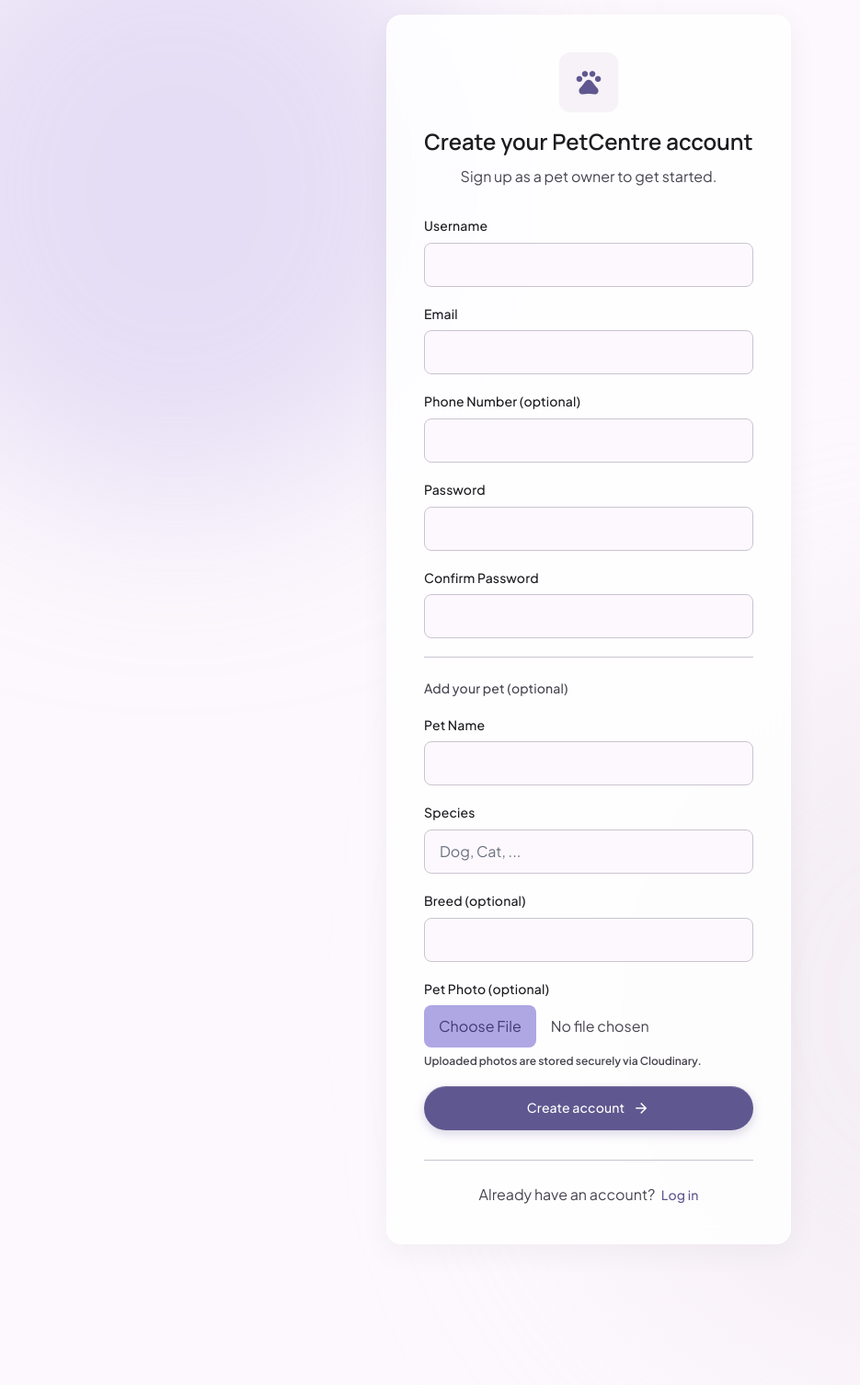
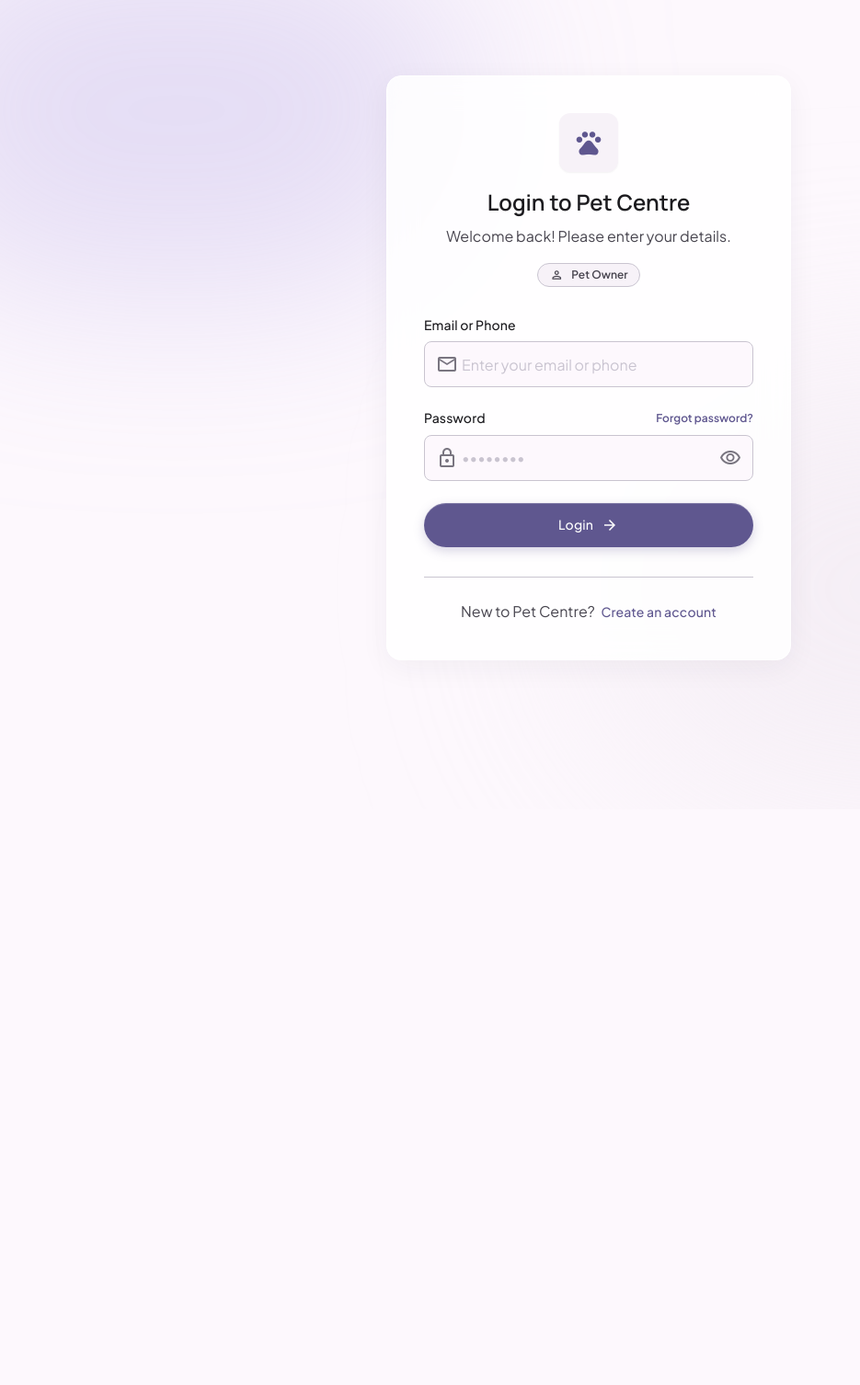
Before and after one commit to RashiBista/PetCenter, a Django app: page /login/pet-owner/ in a window 1280 px wide; the page is wider, and only the part inside the window is pictured. Shown: that part at 92% size, without its empty margins (0-935 px from the left). After the commit the page ends 731 px from the top of that part, so only its background shows below. Run offline with Django 5.2, Linux system fonts and the light colour scheme; parts of the project's set-up code (start-up, migrations or seed data) failed here and were passed over; some libraries are stand-ins or nearby versions.

Commit message:
Fixed the login/signups for users and admin

```diff
--- a/PetCentre_RegistrationSystem/templates/core/admin_login.html
+++ b/PetCentre_RegistrationSystem/templates/core/admin_login.html
@@ -1,4 +1,3 @@
-{% load static %}
 <!DOCTYPE html>
 
 <html lang="en"><head>
@@ -158,7 +157,7 @@
 </div>
 <span class="font-label-md text-label-md text-on-surface-variant group-hover:text-on-surface transition-colors">Remember me</span>
 </label>
-<a class="font-label-md text-label-md text-primary hover:text-primary-fixed-dim transition-colors" href="#">Forgot password?</a>
+<a class="font-label-md text-label-md text-primary hover:text-primary-fixed-dim transition-colors" href="{% url 'core:forgot_password' %}">Forgot password?</a>
 </div>
 <!-- Login Button -->
 <button class="w-full h-14 rounded-full bg-primary text-on-primary font-title-lg text-title-lg hover:bg-surface-tint shadow-md hover:shadow-lg hover:-translate-y-[1px] active:translate-y-[1px] active:shadow-sm transition-all duration-200 flex items-center justify-center gap-2 mt-8" type="submit">
--- a/PetCentre_RegistrationSystem/templates/core/landing_page.html
+++ b/PetCentre_RegistrationSystem/templates/core/landing_page.html
@@ -1,4 +1,3 @@
-{% load static %}
 <!DOCTYPE html>
 
 <html class="scroll-smooth" lang="en"><head>
@@ -189,7 +188,7 @@
 <!-- Main Content Canvas -->
 <main class="flex-grow pt-20">
 <!-- Hero Section -->
-<section class="relative min-h-[calc(100vh-80px)] flex items-center overflow-hidden">
+<section class="relative min-h-[calc(100vh-80px)] flex items-center overflow-y-auto">
 <!-- Background Decorative Elements -->
 <div class="absolute inset-0 pointer-events-none z-0">
 <!-- Abstract Lavender Mist blobs -->
--- a/PetCentre_RegistrationSystem/templates/core/pet_owner_login.html
+++ b/PetCentre_RegistrationSystem/templates/core/pet_owner_login.html
@@ -116,82 +116,68 @@
     </style>
 </head>
 <body class="bg-surface font-body-md text-on-surface min-h-screen flex items-center justify-center p-4 antialiased relative overflow-y-auto">
+<!-- Abstract Background Decor -->
 <div class="absolute top-[-10%] left-[-10%] w-[50%] h-[50%] bg-primary-container rounded-full mix-blend-multiply filter blur-[100px] opacity-30 pointer-events-none"></div>
 <div class="absolute bottom-[-10%] right-[-10%] w-[60%] h-[60%] bg-surface-container-high rounded-full mix-blend-multiply filter blur-[120px] opacity-40 pointer-events-none"></div>
 <main class="w-full max-w-[440px] z-10 relative">
+<!-- Login Card -->
 <div class="glass-panel rounded-2xl p-8 md:p-10 border border-white">
+<!-- Logo / Brand Anchor -->
 <div class="flex flex-col items-center mb-8">
 <div class="w-16 h-16 bg-surface-container-low rounded-xl shadow-sm flex items-center justify-center mb-4">
 <span class="material-symbols-outlined text-primary text-[32px]">pets</span>
 </div>
-<h1 class="font-headline-md text-headline-md text-on-surface text-center">Create your PetCentre account</h1>
-<p class="font-body-md text-body-md text-on-surface-variant mt-2 text-center">Sign up as a pet owner to get started.</p>
+<h1 class="font-headline-md text-headline-md text-on-surface text-center">Login to Pet Centre</h1>
+<p class="font-body-md text-body-md text-on-surface-variant mt-2 text-center">Welcome back! Please enter your details.</p>
+<!-- Role Indicator Badge -->
+<div class="mt-4 px-3 py-1 bg-surface-container-low rounded-full border border-outline-variant flex items-center gap-2">
+<span class="material-symbols-outlined text-on-surface-variant text-[16px]">person</span>
+<span class="font-label-sm text-label-sm text-on-surface-variant">Pet Owner</span>
 </div>
-
-{% if errors %}
-<div class="mb-6 px-4 py-3 rounded-lg bg-error-container text-on-error-container text-body-md">
-  <ul class="list-disc pl-5">
-    {% for field, msgs in errors.items %}
-      {% for msg in msgs %}<li>{{ msg }}</li>{% endfor %}
-    {% endfor %}
-  </ul>
 </div>
+<!-- Login Form -->
+{% if error %}
+<div class="mb-2 px-4 py-3 rounded-lg bg-error-container text-on-error-container text-body-md">{{ error }}</div>
 {% endif %}
-
-<form class="space-y-5" method="post" enctype="multipart/form-data">
+<form class="space-y-6" method="post">
 {% csrf_token %}
+<!-- Email Field -->
 <div class="space-y-2">
-<label class="font-label-md text-label-md text-on-surface block" for="username">Username</label>
-<input class="w-full h-12 px-4 rounded-lg border border-outline-variant bg-surface text-on-surface text-body-md focus:border-primary focus:ring-1 focus:ring-primary outline-none transition-colors" id="username" name="username" required type="text" value="{{ form_data.username|default:'' }}"/>
+<label class="font-label-md text-label-md text-on-surface block" for="email">Email or Phone</label>
+<div class="relative rounded-lg input-focus-ring border border-outline-variant bg-surface transition-colors duration-200">
+<div class="absolute inset-y-0 left-0 pl-3 flex items-center pointer-events-none">
+<span class="material-symbols-outlined text-outline">mail</span>
 </div>
+<input class="w-full pl-10 pr-4 py-3 bg-transparent border-none rounded-lg focus:ring-0 font-body-md text-body-md placeholder-outline-variant text-on-surface h-12" id="email" name="email" placeholder="Enter your email or phone" type="text"/>
+</div>
+</div>
+<!-- Password Field -->
 <div class="space-y-2">
-<label class="font-label-md text-label-md text-on-surface block" for="email">Email</label>
-<input class="w-full h-12 px-4 rounded-lg border border-outline-variant bg-surface text-on-surface text-body-md focus:border-primary focus:ring-1 focus:ring-primary outline-none transition-colors" id="email" name="email" required type="email" value="{{ form_data.email|default:'' }}"/>
+<div class="flex justify-between items-center">
+<label class="font-label-md text-label-md text-on-surface block" for="password">Password</label>
+<a class="font-label-sm text-label-sm text-primary hover:text-on-primary-fixed-variant transition-colors" href="{% url 'core:forgot_password' %}">Forgot password?</a>
 </div>
-<div class="space-y-2">
-<label class="font-label-md text-label-md text-on-surface block" for="phone_number">Phone Number (optional)</label>
-<input class="w-full h-12 px-4 rounded-lg border border-outline-variant bg-surface text-on-surface text-body-md focus:border-primary focus:ring-1 focus:ring-primary outline-none transition-colors" id="phone_number" name="phone_number" type="text" value="{{ form_data.phone_number|default:'' }}"/>
+<div class="relative rounded-lg input-focus-ring border border-outline-variant bg-surface transition-colors duration-200">
+<div class="absolute inset-y-0 left-0 pl-3 flex items-center pointer-events-none">
+<span class="material-symbols-outlined text-outline">lock</span>
 </div>
-<div class="space-y-2">
-<label class="font-label-md text-label-md text-on-surface block" for="password">Password</label>
-<input class="w-full h-12 px-4 rounded-lg border border-outline-variant bg-surface text-on-surface text-body-md focus:border-primary focus:ring-1 focus:ring-primary outline-none transition-colors" id="password" name="password" required type="password"/>
+<input class="w-full pl-10 pr-10 py-3 bg-transparent border-none rounded-lg focus:ring-0 font-body-md text-body-md placeholder-outline-variant text-on-surface h-12" id="password" name="password" placeholder="••••••••" type="password"/>
+<button class="absolute inset-y-0 right-0 pr-3 flex items-center text-outline hover:text-on-surface-variant" type="button">
+<span class="material-symbols-outlined">visibility</span>
+</button>
 </div>
-<div class="space-y-2">
-<label class="font-label-md text-label-md text-on-surface block" for="password2">Confirm Password</label>
-<input class="w-full h-12 px-4 rounded-lg border border-outline-variant bg-surface text-on-surface text-body-md focus:border-primary focus:ring-1 focus:ring-primary outline-none transition-colors" id="password2" name="password2" required type="password"/>
 </div>
-
-<div class="pt-2 border-t border-outline-variant">
-<p class="font-label-md text-label-md text-on-surface-variant mb-3 pt-4">Add your pet (optional)</p>
-</div>
-<div class="space-y-2">
-<label class="font-label-md text-label-md text-on-surface block" for="pet_name">Pet Name</label>
-<input class="w-full h-12 px-4 rounded-lg border border-outline-variant bg-surface text-on-surface text-body-md focus:border-primary focus:ring-1 focus:ring-primary outline-none transition-colors" id="pet_name" name="pet_name" type="text" value="{{ form_data.pet_name|default:'' }}"/>
-</div>
-<div class="space-y-2">
-<label class="font-label-md text-label-md text-on-surface block" for="pet_species">Species</label>
-<input class="w-full h-12 px-4 rounded-lg border border-outline-variant bg-surface text-on-surface text-body-md focus:border-primary focus:ring-1 focus:ring-primary outline-none transition-colors" id="pet_species" name="pet_species" type="text" placeholder="Dog, Cat, ..." value="{{ form_data.pet_species|default:'' }}"/>
-</div>
-<div class="space-y-2">
-<label class="font-label-md text-label-md text-on-surface block" for="pet_breed">Breed (optional)</label>
-<input class="w-full h-12 px-4 rounded-lg border border-outline-variant bg-surface text-on-surface text-body-md focus:border-primary focus:ring-1 focus:ring-primary outline-none transition-colors" id="pet_breed" name="pet_breed" type="text" value="{{ form_data.pet_breed|default:'' }}"/>
-</div>
-<div class="space-y-2">
-<label class="font-label-md text-label-md text-on-surface block" for="pet_photo">Pet Photo (optional)</label>
-<input class="w-full text-body-md text-on-surface-variant file:mr-4 file:py-2.5 file:px-4 file:rounded-lg file:border-0 file:bg-primary-container file:text-on-primary-container file:font-label-md hover:file:bg-primary-container/80 cursor-pointer" id="pet_photo" name="pet_photo" type="file" accept="image/*"/>
-<p class="text-label-sm text-on-surface-variant">Uploaded photos are stored securely via Cloudinary.</p>
-</div>
-
-<button class="w-full h-12 bg-primary text-on-primary rounded-full font-label-md text-label-md flex items-center justify-center gap-2 hover:bg-on-primary-fixed-variant transition-all duration-300 shadow-[inset_0_1px_0_rgba(255,255,255,0.2),0_4px_12px_rgba(95,87,143,0.25)] mt-2" type="submit">
-<span>Create account</span>
+<!-- Action Button -->
+<button class="w-full h-12 bg-primary text-on-primary rounded-full font-label-md text-label-md flex items-center justify-center gap-2 hover:bg-on-primary-fixed-variant transition-all duration-300 shadow-[inset_0_1px_0_rgba(255,255,255,0.2),0_4px_12px_rgba(95,87,143,0.25)] hover:shadow-[inset_0_1px_0_rgba(255,255,255,0.2),0_6px_16px_rgba(95,87,143,0.35)] active:scale-[0.98]" type="submit">
+<span>Login</span>
 <span class="material-symbols-outlined text-[20px]">arrow_forward</span>
 </button>
 </form>
-
+<!-- Registration Link -->
 <div class="mt-8 text-center border-t border-outline-variant pt-6">
 <p class="font-body-md text-body-md text-on-surface-variant">
-  Already have an account?
-  <a class="font-label-md text-label-md text-primary hover:text-on-primary-fixed-variant transition-colors ml-1" href="{% url 'core:pet_owner_login' %}">Log in</a>
+                    New to Pet Centre?
+                    <a class="font-label-md text-label-md text-primary hover:text-on-primary-fixed-variant transition-colors ml-1" href="{% url 'core:pet_owner_signup' %}">Create an account</a>
 </p>
 </div>
 </div>
--- a/PetCentre_RegistrationSystem/templates/core/pet_owner_signup.html
+++ b/PetCentre_RegistrationSystem/templates/core/pet_owner_signup.html
@@ -1,4 +1,3 @@
-{% load static %}
 <!DOCTYPE html>
 
 <html lang="en"><head>
@@ -116,7 +115,7 @@
         }
     </style>
 </head>
-<body class="bg-surface font-body-md text-on-surface min-h-screen flex items-center justify-center p-4 antialiased relative overflow-hidden">
+<body class="bg-surface font-body-md text-on-surface min-h-screen flex items-center justify-center p-4 antialiased relative overflow-y-auto">
 <div class="absolute top-[-10%] left-[-10%] w-[50%] h-[50%] bg-primary-container rounded-full mix-blend-multiply filter blur-[100px] opacity-30 pointer-events-none"></div>
 <div class="absolute bottom-[-10%] right-[-10%] w-[60%] h-[60%] bg-surface-container-high rounded-full mix-blend-multiply filter blur-[120px] opacity-40 pointer-events-none"></div>
 <main class="w-full max-w-[440px] z-10 relative">
--- a/PetCentre_RegistrationSystem/templates/core/veterinary_login.html
+++ b/PetCentre_RegistrationSystem/templates/core/veterinary_login.html
@@ -1,4 +1,3 @@
-{% load static %}
 <!DOCTYPE html>
 
 <html lang="en"><head>
@@ -117,7 +116,7 @@
         }
     </style>
 </head>
-<body class="bg-surface-container-low min-h-screen flex items-center justify-center p-container-padding-mobile md:p-container-padding-desktop font-body-md text-on-surface ambient-bg relative overflow-hidden">
+<body class="bg-surface-container-low min-h-screen flex items-center justify-center p-container-padding-mobile md:p-container-padding-desktop font-body-md text-on-surface ambient-bg relative overflow-y-auto">
 <!-- Decorative subtle shapes behind card -->
 <div class="absolute top-1/4 left-1/4 w-96 h-96 bg-primary-container rounded-full mix-blend-multiply filter blur-3xl opacity-30 animate-blob"></div>
 <div class="absolute bottom-1/4 right-1/4 w-72 h-72 bg-tertiary-container rounded-full mix-blend-multiply filter blur-3xl opacity-20 animate-blob animation-delay-2000"></div>
@@ -163,7 +162,7 @@
 <input class="w-4 h-4 rounded border-outline-variant text-primary focus:ring-primary focus:ring-offset-surface-container-lowest bg-surface-container-lowest cursor-pointer transition-colors" type="checkbox"/>
 <span class="font-label-md text-label-md text-on-surface-variant group-hover:text-on-surface transition-colors">Remember me</span>
 </label>
-<a class="font-label-md text-label-md text-primary hover:text-primary-container transition-colors" href="#">Forgot password?</a>
+<a class="font-label-md text-label-md text-primary hover:text-primary-container transition-colors" href="{% url 'core:forgot_password' %}">Forgot password?</a>
 </div>
 <!-- Submit Action -->
 <button class="w-full h-14 bg-primary text-on-primary font-title-lg text-title-lg rounded-full shadow-sm hover:shadow-md hover:bg-opacity-90 active:scale-[0.98] transition-all duration-200 flex items-center justify-center gap-2 mt-2" type="submit">
--- a/PetCentre_RegistrationSystem/templates/core/veterinary_signup.html
+++ b/PetCentre_RegistrationSystem/templates/core/veterinary_signup.html
@@ -1,4 +1,3 @@
-{% load static %}
 <!DOCTYPE html>
 
 <html lang="en"><head>
@@ -117,7 +116,7 @@
         }
     </style>
 </head>
-<body class="bg-surface-container-low min-h-screen flex items-center justify-center p-container-padding-mobile md:p-container-padding-desktop font-body-md text-on-surface ambient-bg relative overflow-hidden">
+<body class="bg-surface-container-low min-h-screen flex items-center justify-center p-container-padding-mobile md:p-container-padding-desktop font-body-md text-on-surface ambient-bg relative overflow-y-auto">
 <div class="absolute top-1/4 left-1/4 w-96 h-96 bg-primary-container rounded-full mix-blend-multiply filter blur-3xl opacity-30 animate-blob"></div>
 <div class="absolute bottom-1/4 right-1/4 w-72 h-72 bg-tertiary-container rounded-full mix-blend-multiply filter blur-3xl opacity-20 animate-blob animation-delay-2000"></div>
 <div class="bg-surface-container-lowest w-full max-w-[480px] rounded-[24px] p-8 md:p-10 relative z-10" style="box-shadow: 0px 8px 32px rgba(46, 46, 56, 0.06), 0px 0px 1px rgba(46, 46, 56, 0.1);">
```
Also changed, not shown: PetCentre_RegistrationSystem/templates/core/pharmacy_login.html (+3 -4 lines), PetCentre_RegistrationSystem/templates/core/pharmacy_signup.html (+34 -13 lines).
